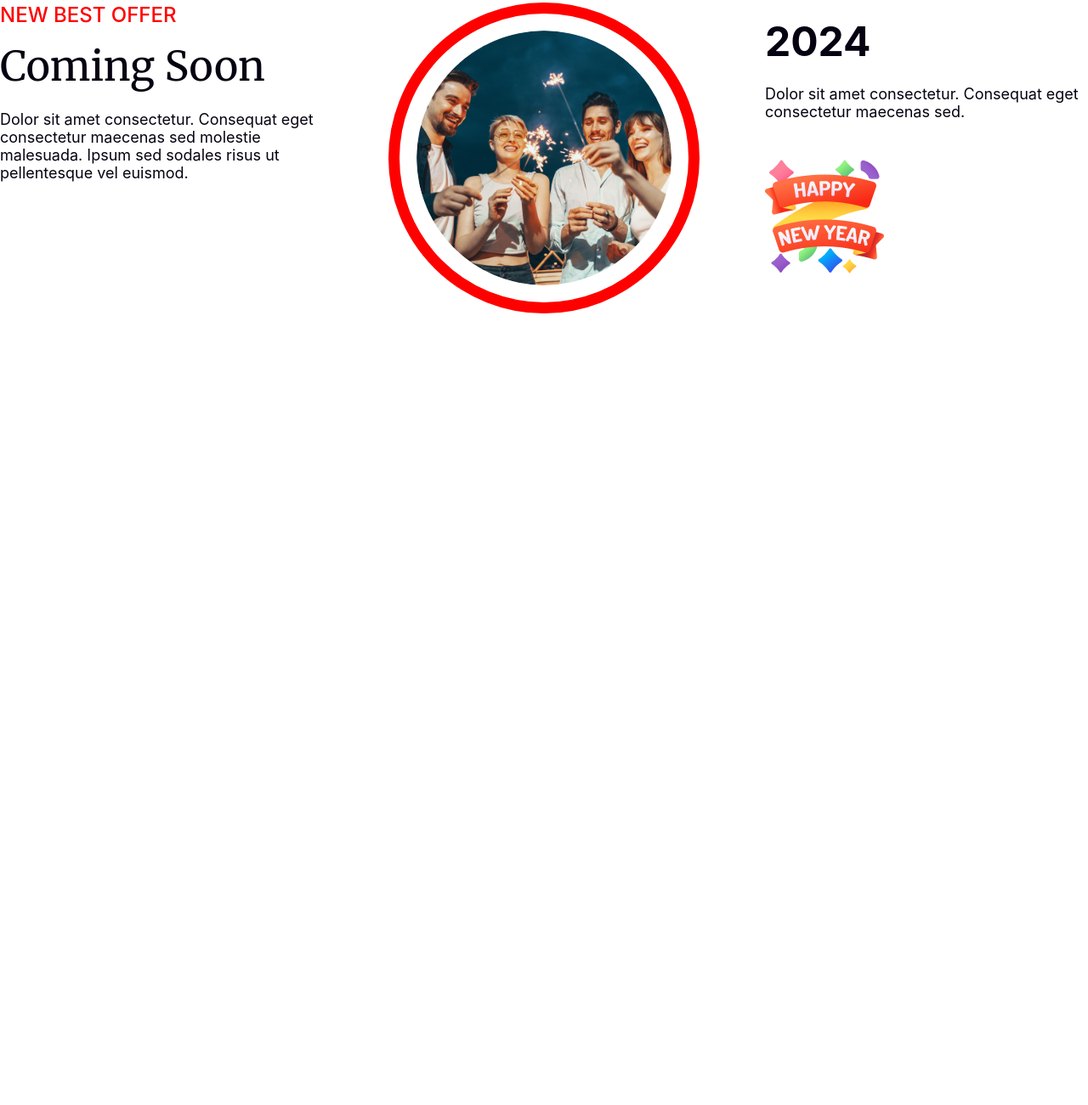
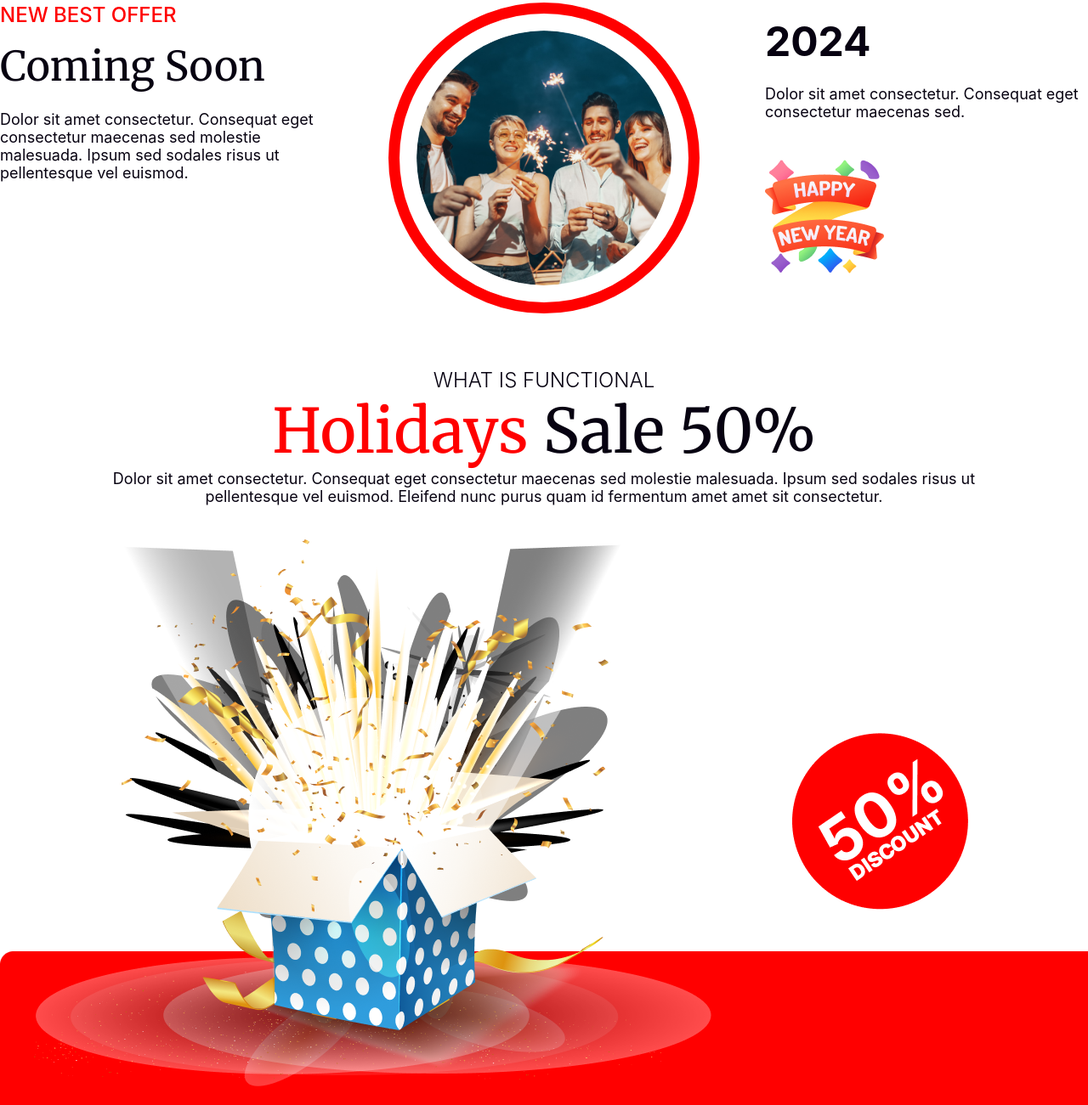
Before and after one commit to monirHRaju/new-year-offer-website, a plain HTML site: page index.html in a window 1280 px wide. Shown: the part 2961-4262 px from the top of the page at 85% size. Before the commit the page ends 3394 px from the top, so only its background shows below. Drawn offline with Linux system fonts and the light colour scheme.

Commit message:
holideay section done

```diff
--- a/index.html
+++ b/index.html
@@ -45,7 +45,7 @@
             <h3><span>Time:</span> Evening 7.30 Pm to 12.30 Am</h3>
             <button class="btn-secondary">Join Now</button>
          </section>
-
+<!-- upcoming section -->
          <section class="upcoming inter-font">
             <div class="upcoming-column-1">
                 <h3 class="upcoming-left-subtitle">NEW BEST OFFER</h3>
@@ -61,6 +61,23 @@
                 <img src="images/Group 96.png" alt="">
             </div>
          </section>
+
+         <!-- holiday section -->
+         <section class="holidy">
+            <div class="holiday-content inter-font">
+                <h4 class="holiday-sub-title">WHAT IS FUNCTIONAL</h4>
+                <h1 class="holiday-title merriweather-font"><span>Holidays</span> Sale 50%</h1>
+                <p class="paragraph-2">Dolor sit amet consectetur. Consequat eget consectetur maecenas sed
+    molestie malesuada. Ipsum sed sodales risus ut pellentesque vel euismod. Eleifend nunc purus quam id fermentum amet amet sit consectetur.</p>
+            </div>
+
+            <div class="holiday-image">
+                <div class="holiday-image-column-right"><img src="images/Group 75.png" alt=""></div>
+                <div class="holiday-image-column-left"><img src="images/Group 44.png" alt=""></div>
+            </div>
+        </section>
+
+
     </main>
 
 </body>
--- a/styles/style.css
+++ b/styles/style.css
@@ -160,6 +160,50 @@ header{
     width: 33%;
 }
 
+/* holiday section styles */
+.holiday-sub-title{
+    font-size: 24px;
+    font-weight: 300;
+    color: #070211;
+}
+.holiday-title{
+    font-size: 72px;
+    font-weight: 800;
+    color: #070211;
+}
+
+.holiday-title span{
+    color: #FF0000;
+}
+
+.holiday-content{
+     max-width: 1068px;
+     text-align: center;
+}
+
+.holiday-image{
+    display: flex;
+    text-align: center;
+    gap: 70px;
+}
+
+.holiday-image-column-left{
+    width: 50%;
+    padding: 40px;
+    align-content: center;
+}
+.holiday-image-column-right{
+    width: 50%;
+    padding: 40px;
+
+}
+
+.holiday-image{
+    background-image: url('../images/Rectangle 2.png');
+    background-repeat: no-repeat;
+    background-size: contain;
+    background-position: bottom left;
+}
 
 
 
```
